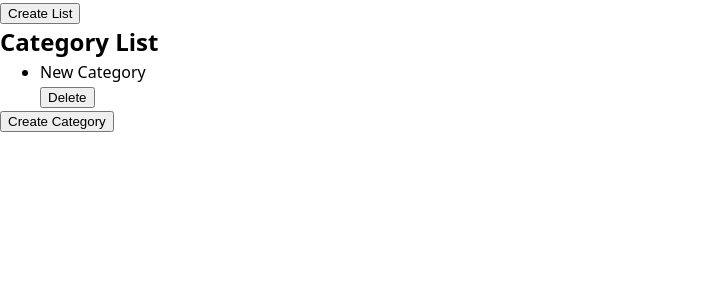
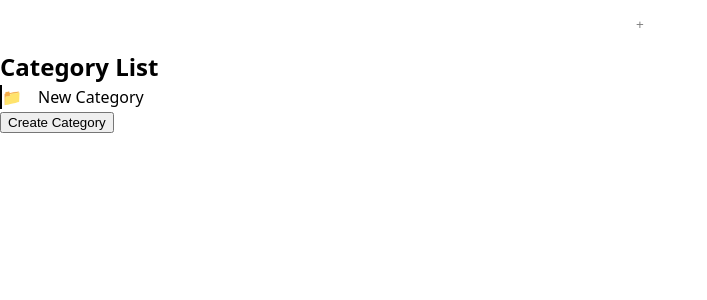
Before and after one commit to otherandy/efi-todo, a React (Vite) app: page / in a window 1280 px wide. Both pictures are taken after a click on the button "Create Category". Shown: the top 300 px of the page, without its empty margins (0-707 px from the left). Built offline with nearby package versions, Linux system fonts and the light colour scheme; a web font is replaced by a local one.

Commit message:
started styling

```diff
--- a/src/App.tsx
+++ b/src/App.tsx
@@ -17,6 +17,7 @@ import {
   readCategories,
 } from "@/utils/db";
 import { Category, List } from "@/types";
+import "@/styles/App.css";
 
 function App() {
   const [lists, setLists] = useState<List[] | null>(null);
@@ -121,6 +122,7 @@ function App() {
 
   return (
     <>
+      <div id="lists">
         {lists?.map((list) => (
           <ListComponent
             key={list.id}
@@ -153,9 +155,12 @@ function App() {
             })}
           </ListComponent>
         ))}
-      <button onClick={handleCreateList}>Create List</button>
+        <button onClick={handleCreateList} className="create-list-button">
+          +
+        </button>
+      </div>
       <h2>Category List</h2>
-      <ul>
+      <div>
         {categories?.map((category) => (
           <CategoryComponent
             key={category.id}
@@ -163,7 +168,7 @@ function App() {
             {...category}
           />
         ))}
-      </ul>
+      </div>
       <button onClick={handleCreateCategory}>Create Category</button>
     </>
   );
--- a/src/components/Category.tsx
+++ b/src/components/Category.tsx
@@ -1,17 +1,28 @@
 import { Category } from "@/types";
+import classes from "@/styles/Category.module.css";
 
 type CategoryProps = Category & {
   handleDeleteCategory: () => void;
 };
 
 export function CategoryComponent({
+  color,
+  icon,
   name,
   handleDeleteCategory,
 }: CategoryProps) {
   return (
-    <li>
+    <div
+      className={classes.container}
+      style={{
+        borderColor: color,
+      }}
+    >
+      <div>{icon}</div>
       <div>{name}</div>
-      <button onClick={handleDeleteCategory}>Delete</button>
-    </li>
+      <button onClick={handleDeleteCategory} className={classes.delete}>
+        x
+      </button>
+    </div>
   );
 }
--- a/src/components/Group.tsx
+++ b/src/components/Group.tsx
@@ -1,7 +1,8 @@
 import { Category, Group } from "@/types";
+import classes from "@/styles/Group.module.css";
 
 type GroupProps = Group & {
-  category?: Category;
+  category: Category;
   children: React.ReactNode;
   handleDeleteGroup: () => void;
 };
@@ -12,8 +13,21 @@ export function GroupComponent({
   handleDeleteGroup,
 }: GroupProps) {
   return (
-    <div>
-      {category && <div>{category.name}</div>}
+    <div
+      className={classes.container}
+      style={{
+        borderColor: category.color,
+      }}
+    >
+      <div
+        className={classes.category}
+        style={{
+          borderColor: category.color,
+        }}
+      >
+        <div>{category.icon}</div>
+        <div>{category.name}</div>
+      </div>
       {children}
       {Array.isArray(children) && children.length > 1 && (
         <button onClick={handleDeleteGroup}>Delete</button>
--- a/src/components/Item.tsx
+++ b/src/components/Item.tsx
@@ -1,4 +1,5 @@
 import { TodoItem } from "@/types";
+import classes from "@/styles/Item.module.css";
 
 type TodoItemProps = TodoItem & {
   handleDeleteTodoItem: () => void;
@@ -9,9 +10,11 @@ export function TodoItemComponent({
   handleDeleteTodoItem,
 }: TodoItemProps) {
   return (
-    <li>
-      <div>{text}</div>
-      <button onClick={handleDeleteTodoItem}>Delete</button>
-    </li>
+    <div className={classes.content}>
+      <div className={classes.text}>{text}</div>
+      <button onClick={handleDeleteTodoItem} className={classes.delete}>
+        x
+      </button>
+    </div>
   );
 }
--- a/src/components/List.tsx
+++ b/src/components/List.tsx
@@ -1,4 +1,5 @@
 import { List } from "@/types";
+import classes from "@/styles/List.module.css";
 
 type ListProps = List & {
   children: React.ReactNode;
@@ -8,16 +9,33 @@ type ListProps = List & {
 
 export function ListComponent({
   title,
+  color,
   children,
   handleAddTodoItem,
   handleDeleteList,
 }: ListProps) {
   return (
-    <>
-      <h2>{title}</h2>
-      <ul>{children}</ul>
-      <button onClick={handleAddTodoItem}>Add Item</button>
-      <button onClick={handleDeleteList}>Delete List</button>
-    </>
+    <div className={classes.container}>
+      <div
+        className={classes.title}
+        style={{
+          backgroundColor: color,
+        }}
+      >
+        <h2>{title}</h2>
+        <div className={classes.menu}>
+          <button></button>
+          <div>
+            <button onClick={handleDeleteList}>Delete List</button>
+          </div>
+        </div>
+      </div>
+      <div className={classes.items}>
+        {children}
+        <button onClick={handleAddTodoItem} className={classes.create}>
+          +
+        </button>
+      </div>
+    </div>
   );
 }
--- /dev/null
+++ b/src/styles/App.css
@@ -0,0 +1,30 @@
+#lists {
+  display: flex;
+  flex-direction: column;
+  flex-wrap: wrap;
+  justify-content: center;
+  align-items: center;
+  gap: 1rem;
+  padding: 1rem;
+}
+
+@media (min-width: 1024px) {
+  #lists {
+    flex-direction: row;
+  }
+}
+
+#lists .create-list-button {
+  display: flex;
+  justify-content: center;
+  align-items: center;
+  background-color: white;
+  border: none;
+  cursor: pointer;
+  opacity: 0.5;
+  transition: opacity 0.2s;
+}
+
+#lists .create-list-button:hover {
+  opacity: 0.8;
+}
--- /dev/null
+++ b/src/styles/Category.module.css
@@ -0,0 +1,17 @@
+.container {
+  display: flex;
+  gap: 1rem;
+  border-left: 2px solid;
+}
+
+.container .delete {
+  background-color: white;
+  border: none;
+  cursor: pointer;
+  opacity: 0;
+  transition: opacity 0.2s;
+}
+
+.container .delete:hover {
+  opacity: 1;
+}
--- /dev/null
+++ b/src/styles/Group.module.css
@@ -0,0 +1,10 @@
+.container {
+  display: flex;
+  gap: 1rem;
+  border-left: 2px solid;
+}
+
+.category {
+  display: flex;
+  gap: 1rem;
+}
--- /dev/null
+++ b/src/styles/Item.module.css
@@ -0,0 +1,20 @@
+.content {
+  display: flex;
+  flex-grow: 1;
+}
+
+.text {
+  flex-grow: 1;
+}
+
+.delete {
+  background-color: white;
+  border: none;
+  cursor: pointer;
+  opacity: 0;
+  transition: opacity 0.2s;
+}
+
+.delete:hover {
+  opacity: 1;
+}
--- /dev/null
+++ b/src/styles/List.module.css
@@ -0,0 +1,42 @@
+.container {
+  width: 18.75rem;
+}
+
+.title {
+  text-align: center;
+  background-color: #f1f1f1;
+  text-overflow: ellipsis;
+  overflow: hidden;
+  white-space: nowrap;
+  padding: 0.5rem;
+}
+
+.title h2 {
+  font-size: 1rem;
+  font-weight: 400;
+  line-height: 1;
+}
+
+.menu {
+  display: none;
+}
+
+.items {
+  display: flex;
+  flex-direction: column;
+  justify-content: center;
+  gap: 1rem;
+}
+
+.items .create {
+  width: 100%;
+  border: none;
+  background-color: white;
+  opacity: 0.5;
+  transition: opacity 0.2s;
+  cursor: pointer;
+}
+
+.items .create:hover {
+  opacity: 1;
+}
```
Lines whose indentation alone changed are shown as unchanged.
